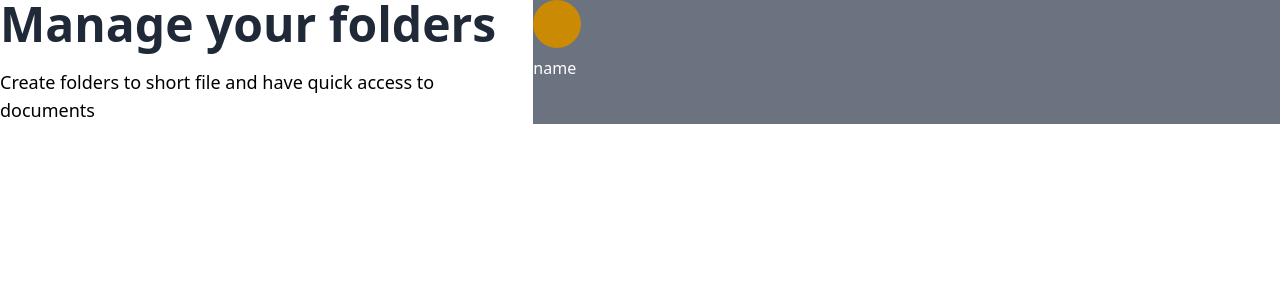
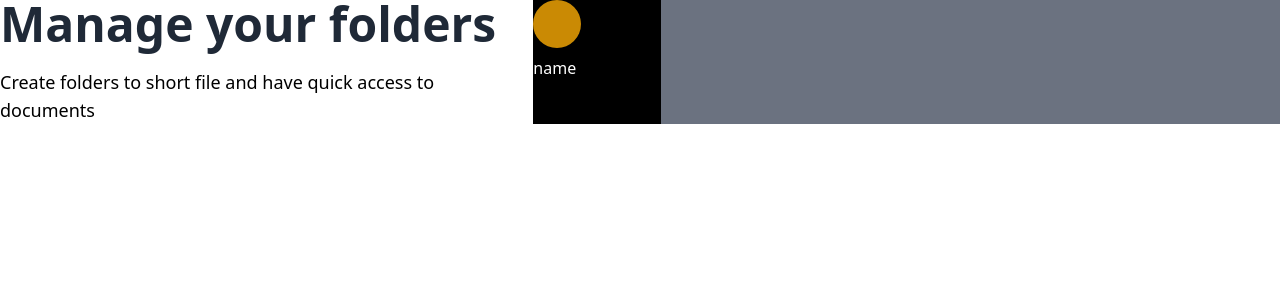
Before and after one commit to rizkymakruf/responsive-dashboard, a Next.js app: page /dashboard in a window 1280 px wide. Shown: the top 300 px of the page. Built offline with nearby package versions, Linux system fonts and the light colour scheme.

Commit message:
dashboard

```diff
--- a/pages/dashboard.js
+++ b/pages/dashboard.js
@@ -12,7 +12,7 @@
         </div>
         <div className="w-7/12 flex relative bg-gray-500">
           <div className="overflow-x-scroll flex">
-            <div className="flex-none">
+            <div className="flex-none w-32 bg-black">
               <div className="flex flex-col space-y-2">
                 <div className="w-12 h-12 rounded-full bg-yellow-600"></div>
                 <p className="text-white">name</p>
```
